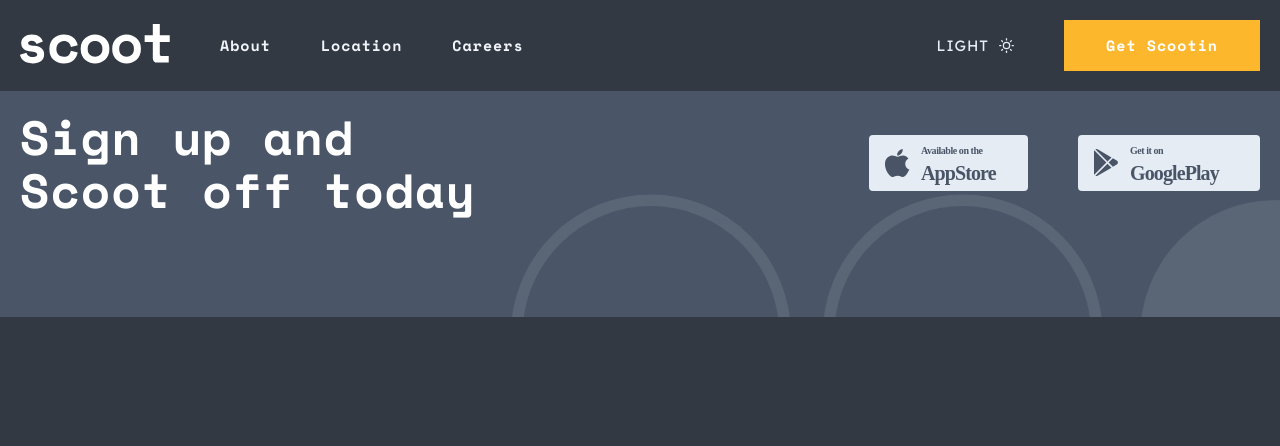
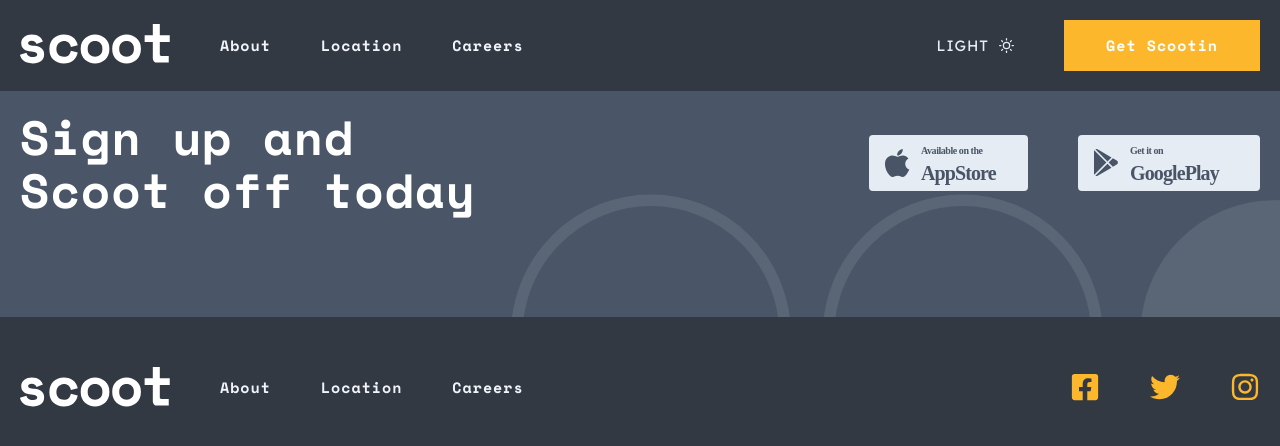
Before and after one commit to habibdev96/FEM-scoot-multi-page-website, a React (Create React App) app: page /Careers in a window 1280 px wide. Shown: the top 446 px of the page. Built offline with nearby package versions, Linux system fonts and the light colour scheme.

Commit message:
created footer

```diff
--- a/src/App.js
+++ b/src/App.js
@@ -9,6 +9,7 @@
 import Careers from './pages/Careers';
 import Navbar from './components/Shared/Navbar';
 import Cta from './components/Shared/Cta';
+import Footer from './components/Shared/Footer';
 
 const App = () => {
   const { theme } = useGlobalContext();
@@ -26,6 +27,7 @@
             <Route exact path='/Careers' component={Careers} />
           </Switch>
           <Cta />
+          <Footer />
         </Router>
       </ThemeProvider>
     </>
--- /dev/null
+++ b/src/components/Shared/Footer.js
@@ -0,0 +1,73 @@
+import styled from 'styled-components';
+import {
+  maxWidthLg,
+  sectionSpacingSm,
+  flexAlign,
+} from '../../abstracts/Mixins';
+import StyledLink from '../StyledElements/Link.styled';
+import logo from '../../assets/logolight.svg';
+import { Link } from 'react-router-dom';
+import { useGlobalContext } from '../../context';
+
+const StyledFooter = styled.footer`
+  background-color: var(--darkerNavy);
+`;
+
+const Container = styled.div`
+  ${maxWidthLg}
+  ${sectionSpacingSm}
+  ${flexAlign}
+  justify-content: space-between;
+
+  .logo {
+    width: 15rem;
+  }
+
+  & > div,
+  .links {
+    ${flexAlign}
+  }
+
+  .social svg {
+    color: var(--yellow);
+    font-size: var(--md);
+    transition: var(--mainTransition);
+
+    &:hover,
+    &:focus {
+      color: var(--snow);
+    }
+  }
+`;
+
+const Footer = () => {
+  const { links, socials } = useGlobalContext();
+
+  return (
+    <StyledFooter>
+      <Container>
+        <div>
+          <Link to='/'>
+            <img src={logo} alt='scoot logo' className='logo' />
+          </Link>
+          <ul className='links'>
+            {links.map((link) => (
+              <li key={link.id}>
+                <StyledLink to={link.path}>{link.text}</StyledLink>
+              </li>
+            ))}
+          </ul>
+        </div>
+        <div className='socials'>
+          {socials.map((social) => (
+            <a key={social.id} href={social.path} className='social'>
+              {social.icon}
+            </a>
+          ))}
+        </div>
+      </Container>
+    </StyledFooter>
+  );
+};
+
+export default Footer;
--- a/src/components/Shared/ThemeToggleButton.js
+++ b/src/components/Shared/ThemeToggleButton.js
@@ -14,6 +14,12 @@
   outline: 0;
   border: 0;
   background-color: transparent;
+  transition: var(--mainTransition);
+
+  &:hover,
+  &:focus {
+    color: var(--yellow);
+  }
 `;
 
 const ThemeToggleButton = () => {
--- a/src/context.js
+++ b/src/context.js
@@ -1,5 +1,5 @@
 import React, { useState, useContext } from 'react';
-import { linksData, homeFeatureCardsData } from './data';
+import { linksData, homeFeatureCardsData, socialsData } from './data';
 
 const AppContext = React.createContext();
 
@@ -8,6 +8,7 @@
   const [links, setLinks] = useState(linksData);
   const [homeFeatureCards, setHomeFeatureCards] =
     useState(homeFeatureCardsData);
+  const [socials, setSocials] = useState(socialsData);
 
   const themeToggler = () => {
     if (theme === 'light') {
@@ -23,7 +24,7 @@
 
   return (
     <AppContext.Provider
-      value={{ theme, themeToggler, links, homeFeatureCards }}
+      value={{ theme, themeToggler, links, homeFeatureCards, socials }}
     >
       {children}
     </AppContext.Provider>
--- a/src/data.js
+++ b/src/data.js
@@ -1,6 +1,8 @@
 import homeFeatureCardIconOne from './assets/icons/locate.svg';
 import homeFeatureCardIconTwo from './assets/icons/scooter.svg';
 import homeFeatureCardIconThree from './assets/icons/ride.svg';
+
+import { FaFacebookSquare, FaTwitter, FaInstagram } from 'react-icons/fa';
 
 export const linksData = [
   {
@@ -43,3 +45,24 @@
       'Scan the QR code and the bike will unlock. Retract the cable lock, put on a helmet, and you’re off! Always lock bikes away from walkways and accessibility ramps.',
   },
 ];
+
+export const socialsData = [
+  {
+    id: 1,
+    social: 'Facebook',
+    icon: <FaFacebookSquare />,
+    path: '#!',
+  },
+  {
+    id: 2,
+    social: 'Twitter',
+    icon: <FaTwitter />,
+    path: '#!',
+  },
+  {
+    id: 3,
+    social: 'Instagram',
+    icon: <FaInstagram />,
+    path: '#!',
+  },
+];
```
